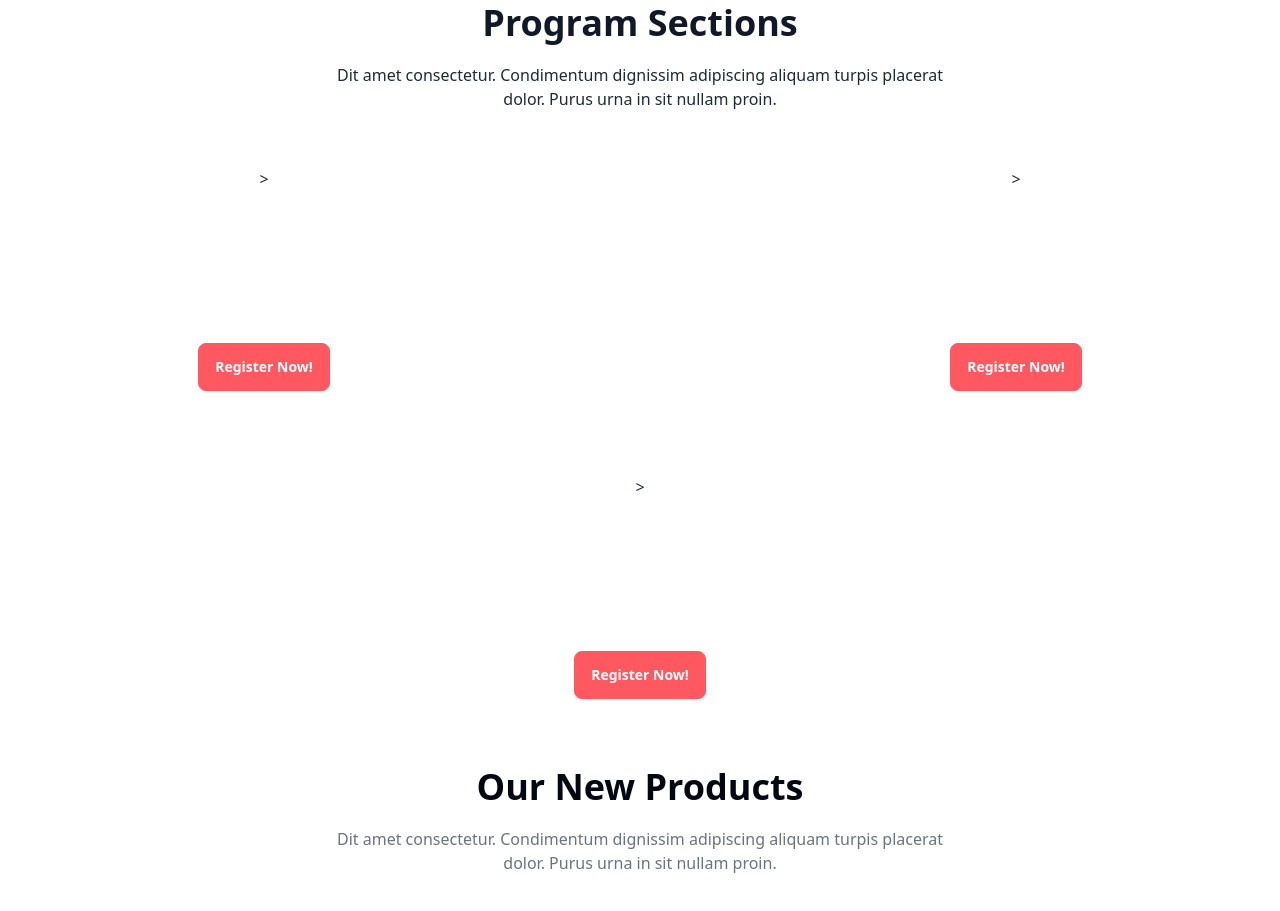
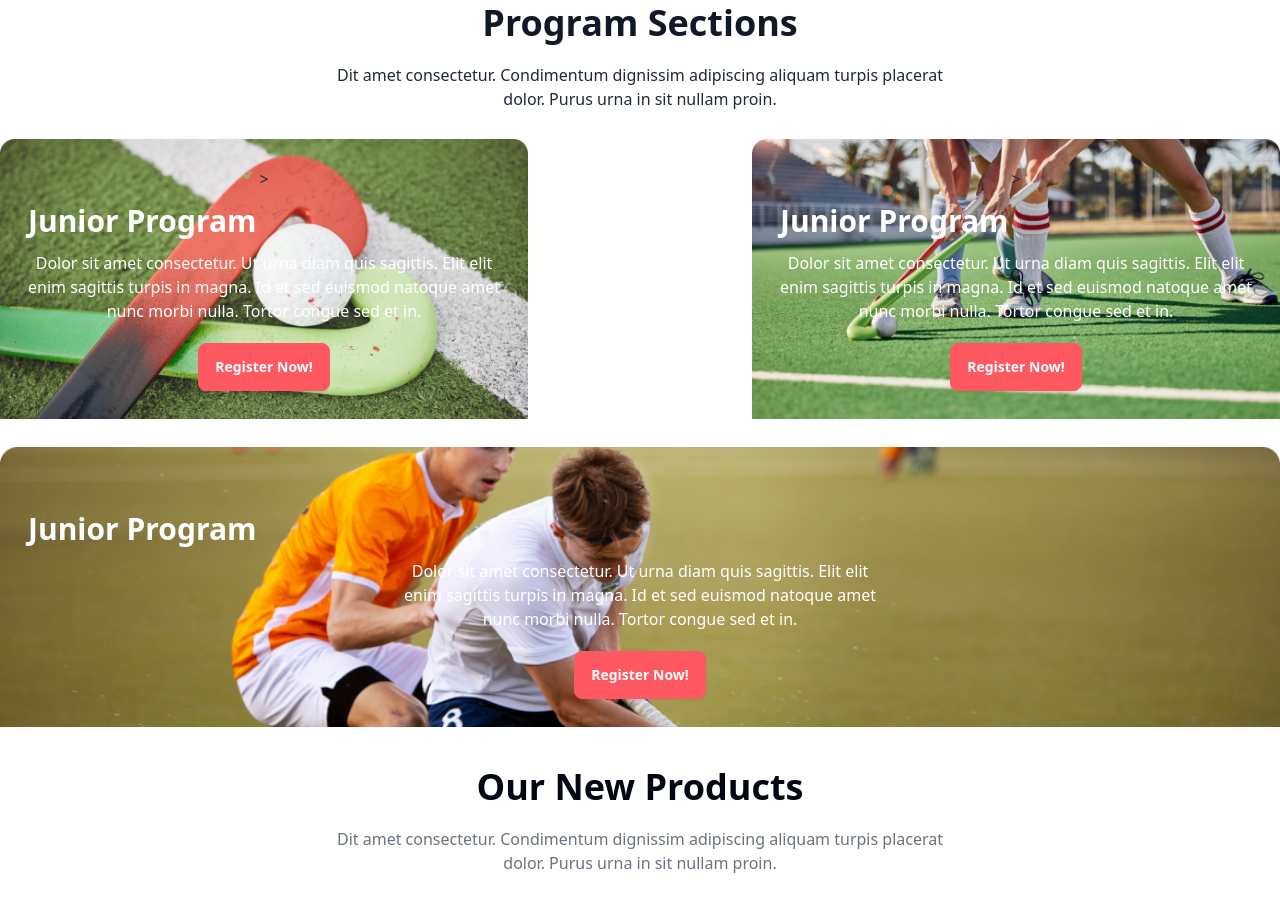
Before and after one commit to AnwarHossainFahim/Hockeys-asm3, a plain HTML site: page index.html in a window 1280 px wide. Shown: the part 1367-2278 px from the top of the page. Drawn offline with nearby package versions, Linux system fonts and the light colour scheme; the site is published under a folder, as on GitHub Pages, so addresses that start at the root find nothing.

```diff
--- a/index.html
+++ b/index.html
@@ -110,13 +110,13 @@
     </div>
     <div class="max-w-screen-2xl justify-center items-center text-center ml-auto mr-auto">
       <div  class="flex justify-between mt-7 mb-7">
-        <div class="bg-[url('/Images/2.png')] bg-cover p-7">>
+        <div class="bg-[url('Images/2.png')] bg-cover p-7">>
           <h1 class="text-3xl text-white font-semibold  items-center text-left pt-3">Junior Program</h1>
           <p class="text-white pt-3">Dolor sit amet consectetur. Ut urna diam quis sagittis. Elit elit <br>
             enim sagittis turpis in magna. Id et sed euismod natoque amet <br> nunc morbi nulla. Tortor congue sed et in.</p>
             <a><button class="btn btn-error text-white mt-5">Register Now!</button></a>
         </div>
-        <div class="bg-[url('/Images/3.png')] bg-cover p-7">>
+        <div class="bg-[url('Images/3.png')] bg-cover p-7">>
           <h1 class="text-3xl text-white font-semibold  items-center text-left pt-3">Junior Program</h1>
           <p class="text-white pt-3">Dolor sit amet consectetur. Ut urna diam quis sagittis. Elit elit <br>
             enim sagittis turpis in magna. Id et sed euismod natoque amet <br> nunc morbi nulla. Tortor congue sed et in.</p>
@@ -127,7 +127,7 @@
 
     </div>
     <div class="max-w-screen-2xl justify-center items-center text-center ml-auto mr-auto">
-      <div class="bg-[url('/Images/4.png')] bg-cover p-7">>
+      <div class="bg-[url('Images/4.png')] bg-cover p-7">>
         <h1 class="text-3xl text-white font-semibold  items-center text-left pt-3">Junior Program</h1>
         <p class="text-white pt-3">Dolor sit amet consectetur. Ut urna diam quis sagittis. Elit elit <br>
           enim sagittis turpis in magna. Id et sed euismod natoque amet <br> nunc morbi nulla. Tortor congue sed et in.</p>
```
